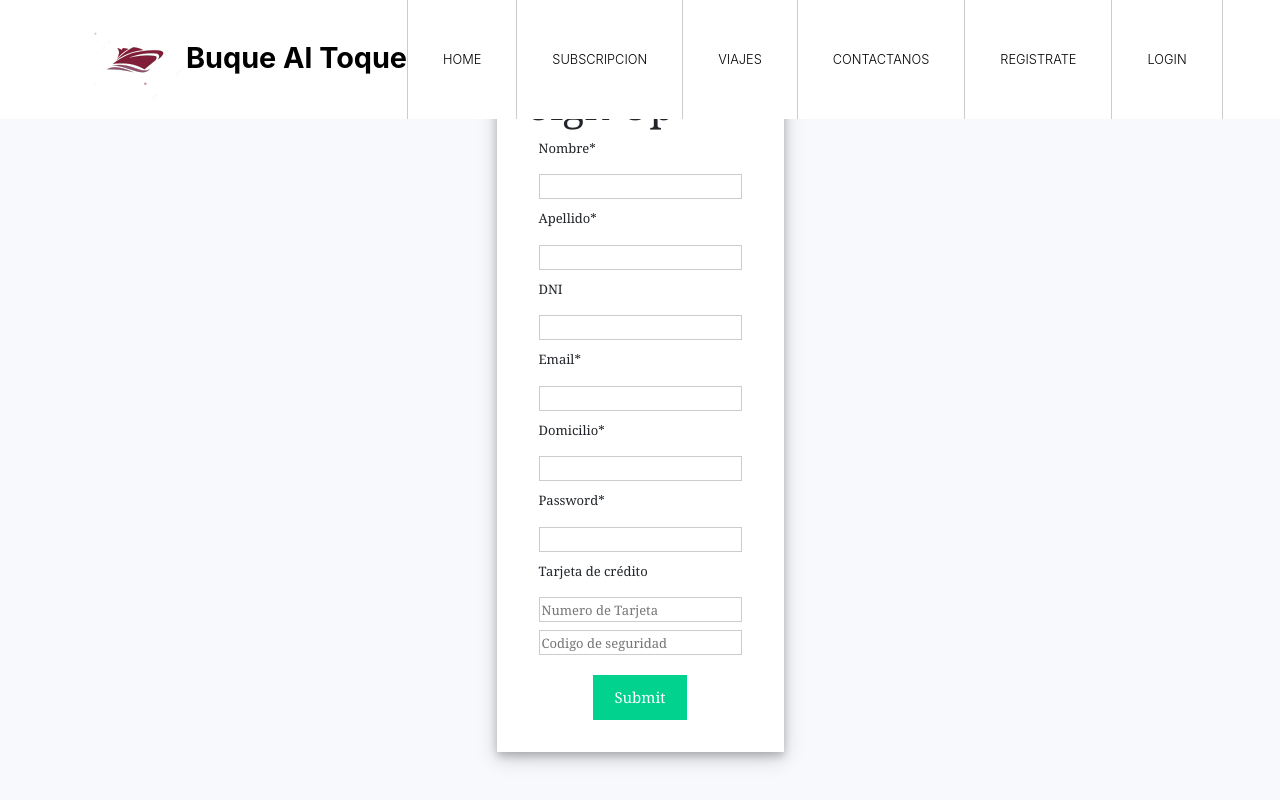
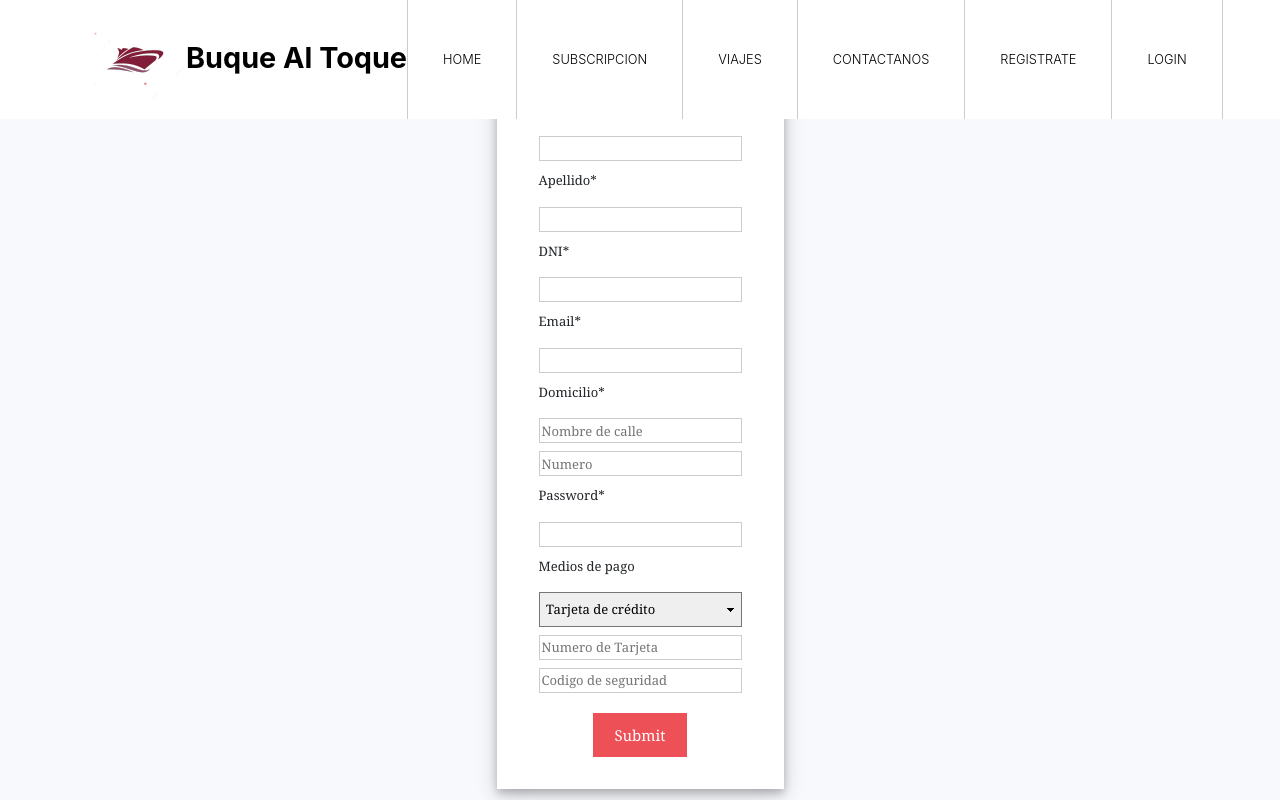
Before and after one commit to ferMossier/BuqueAlToquePrototype, a React (Create React App) app: page /SignUp in a window 1280 px wide. Built offline with nearby package versions, Linux system fonts and the light colour scheme.

Commit message:
Address and payment methods validations

```diff
--- a/src/components/Header.js
+++ b/src/components/Header.js
@@ -2,7 +2,7 @@ import ReactDOM from 'react-dom';
 import React from 'react';
 import { Link } from "react-router-dom";
 import logo from '../img/logo.png';
-import "./SignUpStyles.css";
+ import "./SignUpStyles.css";
 
 export default function Header() {
 
@@ -35,10 +35,10 @@ export default function Header() {
                                     <a className="nav-link" href="#sec-contact">Contactanos</a>
                                 </li>
                                 <li className="nav-item">
-                                    <Link to="/SignUp" className="nav-link">Registrate</Link>
+                                    <Link  to="/SignUp" className="nav-link">Registrate</Link>
                                 </li>
                                 <li className="nav-item">
-                                    <Link to="/Login" className="nav-link">Login</Link>
+                                    <Link  to="/Login" className="nav-link">Login</Link>
                                 </li>
                             </ul>
                         </div>
--- a/src/components/Home.js
+++ b/src/components/Home.js
@@ -17,6 +17,8 @@ export default function Home() {
 
     const [checkInDate, setCheckInDate] = useState();
     const [checkOutDate, setCheckOutDate] = useState();
+    const [error, setError] = useState(false);
+
 
     const handleCheckInDate = (checkInDate) => {
         setCheckInDate(checkInDate);
@@ -26,6 +28,27 @@ export default function Home() {
         setCheckOutDate(checkOutDate);
     };
 
+    const renderErrorMessage = () => {
+        return (
+            <div
+                className="error"
+                style={{
+                    display: error ? '' : 'none',
+                }}>
+                <div>La fecha de Checkout no puede ser anterior a la de Checkin</div>
+            </div>
+        );
+    };
+
+    const handleSubmit = (event) => {
+        event.preventDefault();
+        if(checkOutDate<checkInDate){
+            setError(true);
+        }
+        else{
+            setError(false);
+        }
+    }
     return (
         <>
             <link rel="stylesheet" type="text/css" href={cal} />
@@ -37,32 +60,53 @@ export default function Home() {
                         <div className="container ie-h-align-center-fix">
                             <div className="row">
                                 <div className="col-xs-12 ml-auto mr-auto ie-container-width-fix">
-                                    <form action="index.html" method="get" className="tm-search-form tm-section-pad-2">
+                                    <form onSubmit={handleSubmit} className="tm-search-form tm-section-pad-2">
                                         <div className="form-row tm-search-form-row">
                                             <div className="form-group tm-form-element tm-form-element-100">
                                                 <i className="fa fa-map-marker fa-2x tm-form-element-icon"></i>
                                                 <select name="adult" className="form-control tm-select" id="adult">
-                                                    <option value="">Seleccione su destino</option>
                                                     <option value="1">Buenos Aires</option>
                                                     <option value="2">Uruguay</option>
                                                 </select>
                                             </div>
                                             <div className="form-group tm-form-element tm-form-element-50">
                                                 {/* <i className="fa fa-calendar fa-2x tm-form-element-icon"></i> */}
-                                                <DatePicker autoComplete='off' selected={checkInDate} onChange={handleCheckInDate} dateFormat="dd-MM-yyyy" name="check-in" type="text" className="form-control" id="inputCheckIn"
-                                                    placeholderText="Check In"/>
+                                                <DatePicker
+                                                    autoComplete='off'
+                                                    selected={checkInDate}
+                                                    onChange={handleCheckInDate}
+                                                    dateFormat="dd-MM-yyyy"
+                                                    name="check-in"
+                                                    type="text"
+                                                    className="form-control"
+                                                    id="inputCheckIn"
+                                                    placeholderText="Check In"
+                                                    onKeyDown={e=>{e.preventDefault();}}
+                                                    minDate={new Date()}
+                                                />
                                             </div>
 
                                             <div className="form-group tm-form-element tm-form-element-50">
                                                 {/* <i className="fa fa-calendar fa-2x tm-form-element-icon"></i> */}
-                                                <DatePicker autoComplete='off' selected={checkOutDate} onChange={handleCheckOutDate} dateFormat="dd-MM-yyyy" name="check-out" type="text" className="form-control" id="inputCheckOut"
-                                                    placeholderText="Check Out" />
+                                                <DatePicker
+                                                    autoComplete='off'
+                                                    selected={checkOutDate}
+                                                    onChange={handleCheckOutDate}
+                                                    dateFormat="dd-MM-yyyy"
+                                                    name="check-out"
+                                                    type="text"
+                                                    className="form-control"
+                                                    id="inputCheckOut"
+                                                    placeholderText="Check Out"
+                                                    onKeyDown={e=>{e.preventDefault();}}
+                                                    minDate={new Date()}
+                                                />
+                                                {renderErrorMessage()}
                                             </div>
                                         </div>
                                         <div className="form-row tm-search-form-row">
                                             <div className="form-group tm-form-element tm-form-element-2">
                                                 <select name="adult" className="form-control tm-select" id="adult">
-                                                    <option value="">Adulto</option>
                                                     <option value="1">1</option>
                                                     <option value="2">2</option>
                                                     <option value="3">3</option>
@@ -78,7 +122,6 @@ export default function Home() {
                                             </div>
                                             <div className="form-group tm-form-element tm-form-element-2">
                                                 <select name="children" className="form-control tm-select" id="children">
-                                                    <option value="">Chicos</option>
                                                     <option value="0">0</option>
                                                     <option value="1">1</option>
                                                     <option value="2">2</option>
--- a/src/components/LoginStyles.css
+++ b/src/components/LoginStyles.css
@@ -20,14 +20,14 @@
     margin-top: 10px;
     cursor: pointer;
     font-size: 15px;
-    background: #01d28e;
-    border: 1px solid #01d28e;
+    background: #EE5057;
+    border: 1px solid #EE5057;
     color: #fff;
     padding: 10px 20px;
   }
 
   input[type="submit"]:hover {
-    background: #6cf0c2;
+    background: #ef6d74;
   }
 
   .button-container {
--- a/src/components/SignUp.js
+++ b/src/components/SignUp.js
@@ -6,12 +6,12 @@ import "./SignUpStyles.css";
 export default function SignUp() {
 
     // States for registration
-
     const [name, setName] = useState('');
     const [lastName, setLastName] = useState('');
     const [email, setEmail] = useState('');
     const [password, setPassword] = useState('');
-    const [address, setAddress] = useState('');
+    const [street, setStreet] = useState('');
+    const [streetNumber, setStreetNumber] = useState('');
     const [dni, setDni] = useState('');
     const [creditCardNumber, setCreditCardNumber] = useState('');
     const [creditCardCode, setCreditCardCode] = useState('');
@@ -20,10 +20,10 @@ export default function SignUp() {
     // States for checking the errors
     const [isSubmitted, setIsSubmitted] = useState(false);
     const [error, setError] = useState(false);
-
     const [passwordError, setPasswordError] = useState({});
     const [ccCodeError, setCCCodeError] = useState({});
     const [ccNumberError, setCCNumberError] = useState({});
+    const [streetNumberError, setStreetNumberError] = useState({})
 
     // Handling the name change
     const handleName = (e) => {
@@ -31,6 +31,7 @@ export default function SignUp() {
         setIsSubmitted(false);
     };
 
+    // Handling the last name change
     const handleLastName = (e) => {
         setLastName(e.target.value);
         setIsSubmitted(false);
@@ -48,37 +49,48 @@ export default function SignUp() {
         setIsSubmitted(false);
     };
 
-    const handleAddress = (e) => {
-        setAddress(e.target.value);
+    // Handling the Address change
+    const handleStreet = (e) => {
+        setStreet(e.target.value);
         setIsSubmitted(false);
     };
 
+    const handleStreetNumber = (e) => {
+        setStreetNumber(e.target.value);
+        setIsSubmitted(false);
+    };
+
+    // Handling the DNI change
     const handleDni = (e) => {
         setDni(e.target.value);
         setIsSubmitted(false);
     };
 
+    // Handling the credit card number change
     const handleCreditCardNumber = (e) => {
         setCreditCardNumber(e.target.value);
         setIsSubmitted(false);
     };
 
+    // Handling the credit card code change
     const handleCreditCardCode = (e) => {
         setCreditCardCode(e.target.value);
         setIsSubmitted(false);
     };
 
-    // Handling the form submission
+    // Handling the form submission and validations
     const handleSubmit = (event) => {
         event.preventDefault();
         const isValid = formValidation();
 
-        if (name === ''
+        if (!isValid
+            || name === ''
             || email === ''
             || password === ''
-            || !isValid
-            || address === ''
+            || street === ''
             || lastName === ''
+            || streetNumber === ''
+            || dni === ''
         ) {
             setError(true);
         } else {
@@ -87,10 +99,12 @@ export default function SignUp() {
         }
     };
 
+    // General validations
     const formValidation = () => {
         const passwordError = {};
         const ccCodeError = {};
         const ccNumberError = {};
+        const streetNumberError = {};
 
         let isValid = true;
 
@@ -106,11 +120,16 @@ export default function SignUp() {
             ccNumberError.wrongNumber = "Numero de Tarjeta incorrecto"
             isValid = isValid && false;
         }
+        if (!(/^(\s*|\d+)$/.test(streetNumber))) {
+            streetNumberError.wrongNumber = "Numero de calle incorrecto"
+            isValid = isValid && false;
+        }
 
 
         setPasswordError(passwordError);
         setCCCodeError(ccCodeError);
         setCCNumberError(ccNumberError);
+        setStreetNumberError(streetNumberError);
 
         return isValid;
 
@@ -136,7 +155,7 @@ export default function SignUp() {
                 {isSubmitted ? <Navigate to="/Login" /> :
                     <div className="signup-form">
                         <div>
-                            <h1>Sign Up</h1>
+                            <h1>Regístrate</h1>
                         </div>
 
                         {/* Calling to the methods */}
@@ -157,7 +176,7 @@ export default function SignUp() {
                             </div>
 
                             <div className="input-container">
-                                <label className="label">DNI</label>
+                                <label className="label">DNI*</label>
                                 <input onChange={handleDni} className="input"
                                     value={dni} type="text" />
                             </div>
@@ -170,8 +189,23 @@ export default function SignUp() {
 
                             <div className="input-container">
                                 <label className="label">Domicilio*</label>
-                                <input onChange={handleAddress} className="input"
-                                    value={address} type="text" />
+                                <input
+                                    onChange={handleStreet}
+                                    placeholder="Nombre de calle"
+                                    className="input"
+                                    value={street}
+                                    type="text"
+                                />
+                                <input
+                                    onChange={handleStreetNumber}
+                                    placeholder="Numero"
+                                    className="input"
+                                    value={streetNumber}
+                                    type="text"
+                                />
+                                {Object.keys(streetNumberError).map((key) => {
+                                    return <div style={{ color: "red" }}>{streetNumberError[key]}</div>
+                                })}
                             </div>
 
                             <div className="input-container">
@@ -184,7 +218,13 @@ export default function SignUp() {
                             </div>
 
                             <div className="input-container">
-                                <label className="label">Tarjeta de crédito</label>
+                            <label className="label">Medios de pago</label>
+                                <select name="Medios de pago">
+                                    <option value="Tarjeta de Credito">Tarjeta de crédito</option>
+                                    <option value="Transferencia" disabled>Transferencia bancaria</option>
+                                    <option value="MercadoPago" disabled>MercadoPago</option>
+                                    <option value="PagoFacil" disabled>PagoFácil</option>
+                                </select>
                                 <input placeHolder="Numero de Tarjeta" onChange={handleCreditCardNumber} className="input"
                                     value={creditCardNumber} type="text" />
                                 {Object.keys(ccNumberError).map((key) => {
--- a/src/components/SignUpStyles.css
+++ b/src/components/SignUpStyles.css
@@ -21,8 +21,8 @@
   margin-top: 10px;
   cursor: pointer;
   font-size: 15px;
-    background: #01d28e;
-    border: 1px solid #01d28e;
+  background: #EE5057;
+  border: 1px solid #EE5057;
   color: #fff;
   padding: 10px 20px;
 }
@@ -37,7 +37,7 @@
 }
 
 .signup-form {
-    background-color: white;
+  background-color: rgb(255, 255, 255);
   padding: 2rem;
   box-shadow: 0 4px 8px 0 rgba(0, 0, 0, 0.2), 0 6px 20px 0 rgba(0, 0, 0, 0.19);
 }
```
Also changed, not shown: src/components/Login.js (+7 -3 lines). Lines whose indentation alone changed are shown as unchanged.
